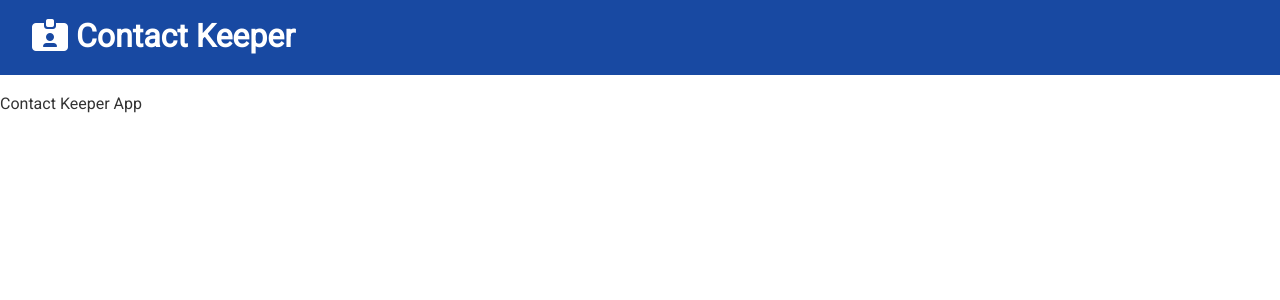
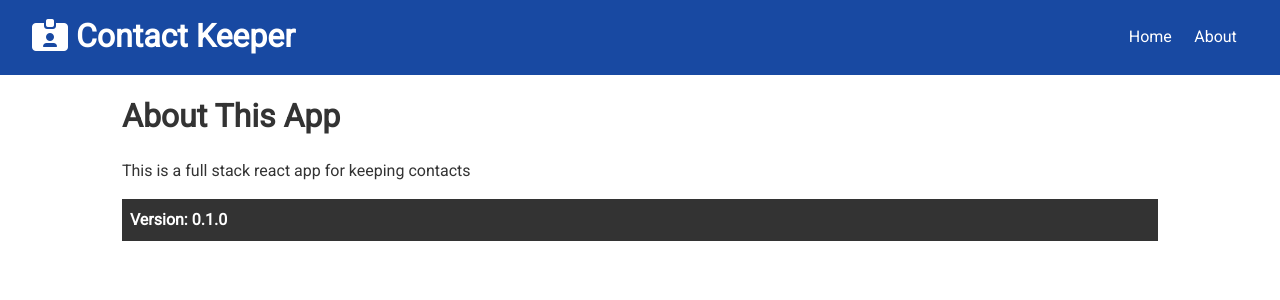
Before and after one commit to Ivsath/contacts-context, a React (Create React App) app in the folder client/: page /about in a window 1280 px wide. Shown: the top 300 px of the page. Built offline with nearby package versions, Linux system fonts and the light colour scheme.

Commit message:
Setup  the router and create basic Home and About components

```diff
--- a/client/src/App.js
+++ b/client/src/App.js
@@ -1,14 +1,24 @@
-import React from "react";
+import React, { Fragment } from "react";
+import { BrowserRouter as Router, Route, Switch } from "react-router-dom";
 
 import Navbar from "./components/layout/Navbar";
+import Home from "./components/pages/Home";
+import About from "./components/pages/About";
 import "./App.css";
 
 const App = () => {
   return (
-    <div className="App">
-      <Navbar />
-      Contact Keeper App
-    </div>
+    <Router>
+      <Fragment>
+        <Navbar />
+        <div className="container">
+          <Switch>
+            <Route exact path="/" component={Home} />
+            <Route exact path="/about" component={About} />
+          </Switch>
+        </div>
+      </Fragment>
+    </Router>
   );
 };
 
--- a/client/src/components/layout/Navbar.js
+++ b/client/src/components/layout/Navbar.js
@@ -1,5 +1,6 @@
 import React from "react";
 import PropTypes from "prop-types";
+import { Link } from "react-router-dom";
 
 const Navbar = ({ title, icon }) => {
   return (
@@ -7,6 +8,14 @@
       <h1>
         <i className={icon} /> {title}
       </h1>
+      <ul>
+        <li>
+          <Link to="/">Home</Link>
+        </li>
+        <li>
+          <Link to="/about">About</Link>
+        </li>
+      </ul>
     </div>
   );
 };
--- /dev/null
+++ b/client/src/components/pages/About.js
@@ -0,0 +1,17 @@
+import React from "react";
+
+const About = () => {
+  return (
+    <div>
+      <h1>About This App</h1>
+      <p className="my-1">
+        This is a full stack react app for keeping contacts
+      </p>
+      <p className="bg-dark p">
+        <strong>Version: 0.1.0</strong>
+      </p>
+    </div>
+  );
+};
+
+export default About;
--- /dev/null
+++ b/client/src/components/pages/Home.js
@@ -0,0 +1,11 @@
+import React from "react";
+
+const Home = () => {
+  return (
+    <div>
+      <h1>Home</h1>
+    </div>
+  );
+};
+
+export default Home;
```
